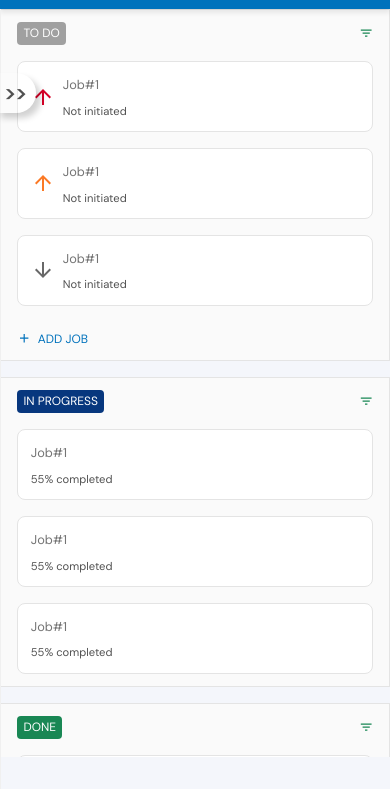
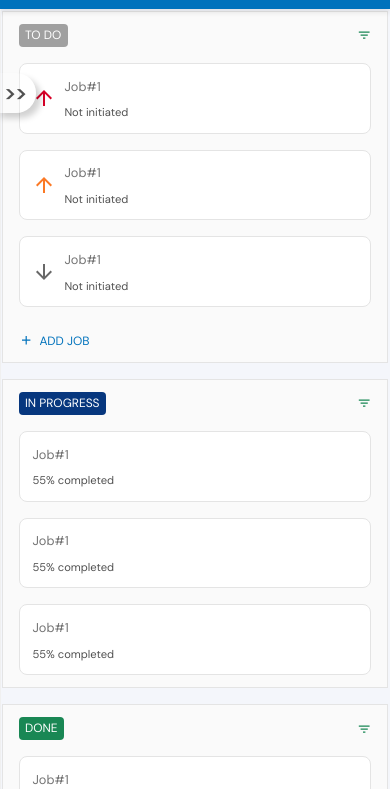
Before and after one commit to basmil159/blackbox, a website: page index.html in a window 390 px wide. Shown: the part 55-844 px from the top of the page. Drawn offline with Linux system fonts and the light colour scheme.

Commit message:
change bodyheight

```diff
--- a/css/style.css
+++ b/css/style.css
@@ -152,11 +152,11 @@
   color: #0072bc !important; }
 
 .dashboardbody {
-  height: calc(100vh - 12rem);
-  margin: 1.9rem; }
+  height: calc(100vh - 8rem);
+  padding: 1.9rem; }
   @media only screen and (max-width: 37.5em) {
     .dashboardbody {
-      margin: 0; } }
+      padding: 0.2rem; } }
 
 .tiny-svg {
   height: 1.6rem;
```
